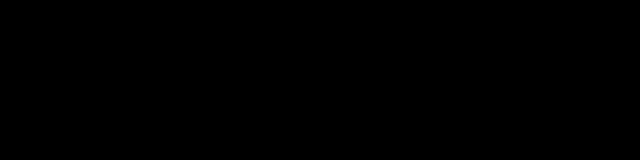
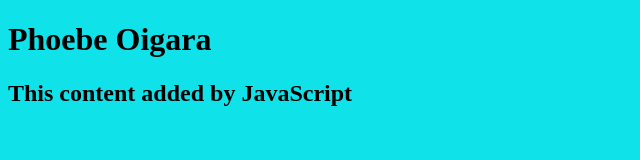
Before and after one commit to Phoebe-oigara/MY-PERSONAL-WEBSITE, a plain HTML site: page index.html in a window 1280 px wide. Shown: the whole page, without its empty margins (0-640 px from the left). Drawn offline with Linux system fonts and the light colour scheme.

Commit message:
add script.js, connect to index.html

```diff
--- a/index.html
+++ b/index.html
@@ -5,9 +5,11 @@
     <meta http-equiv="X-UA-Compatible" content="IE=edge">
     <meta name="viewport" content="width=device-width, initial-scale=1.0">
     <link rel="stylesheet" href="style.css" />
+
     <title>My Website</title>
 </head>
 <body>
     <h1>Phoebe Oigara</h1>
+    <script src="script.js"></script>
 </body>
 </html>
--- /dev/null
+++ b/script.js
@@ -0,0 +1,4 @@
+const h2 = document.createElement("h2");
+h2.textContent = "This content added by JavaScript";
+
+document.querySelector("body").appendChild(h2);
--- a/style.css
+++ b/style.css
@@ -1,3 +1,3 @@
 body {
-    background: black;
+    background: rgb(15, 226, 233);
 }
```
